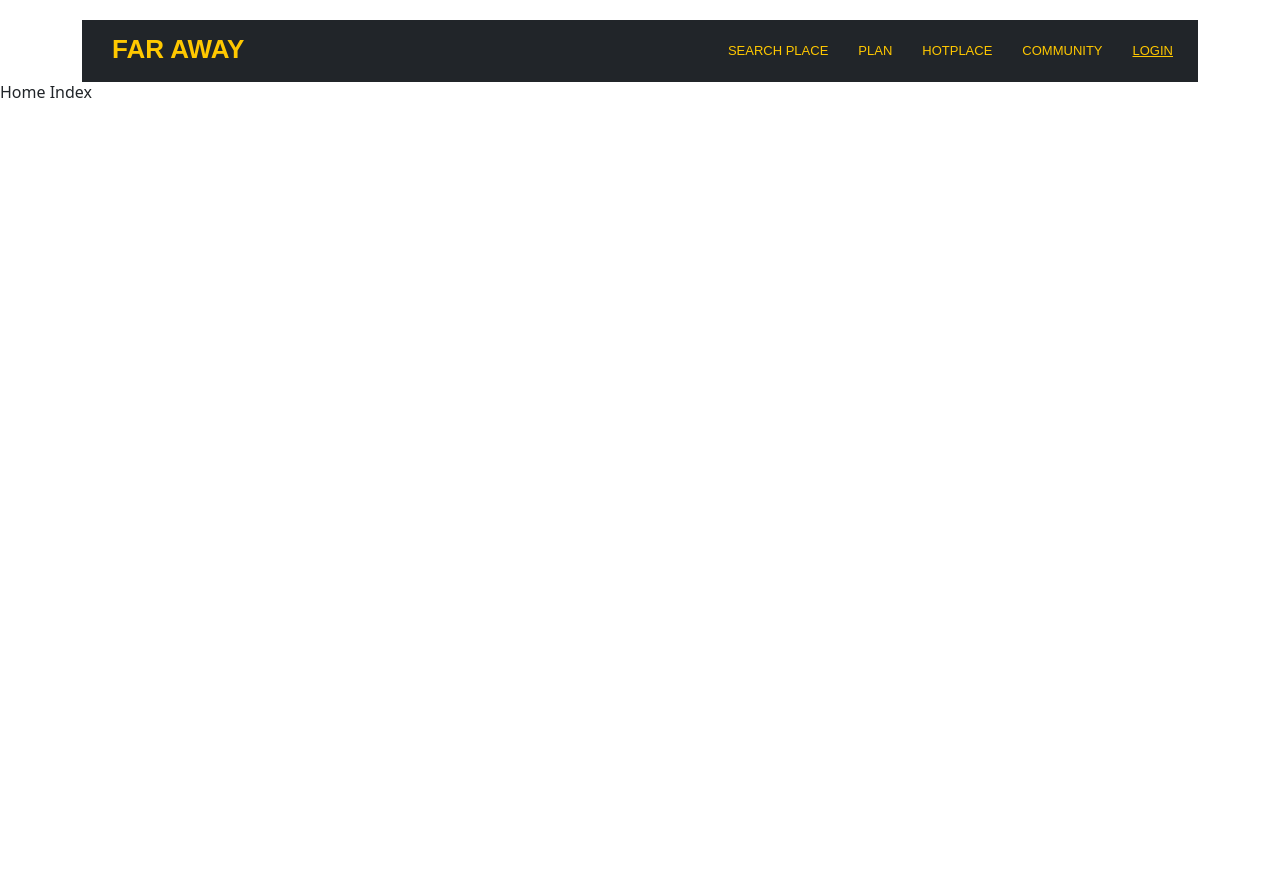
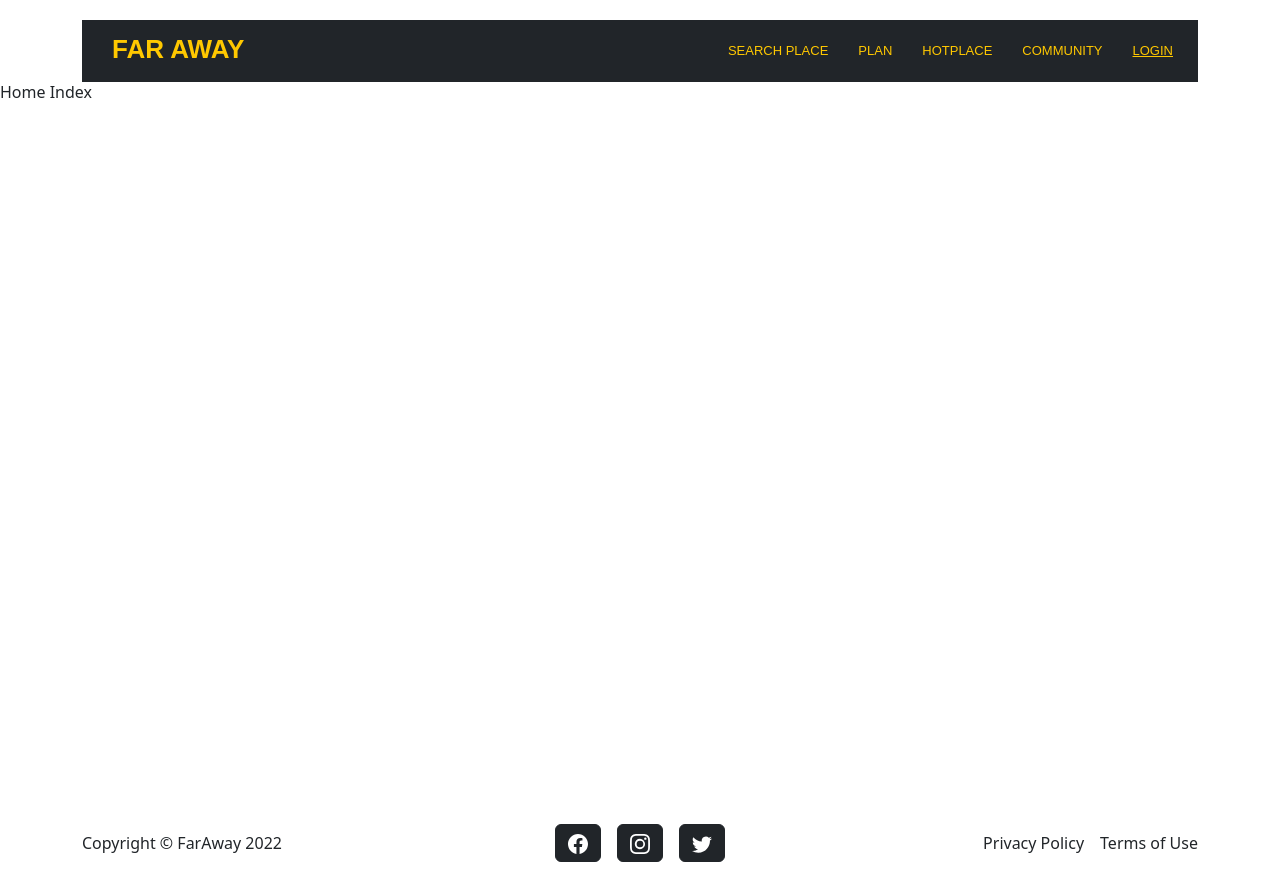
Before and after one commit to SSAFY-FarAway/faraway-client, a Vue app: page /index in a window 1280 px wide. Before the commit the page ends 800 px from the top, so only its background shows below. Built offline with nearby package versions, Linux system fonts and the light colour scheme.

Commit message:
FAR-62/feat : Footer

```diff
--- a/public/index.html
+++ b/public/index.html
@@ -5,6 +5,17 @@
     <meta http-equiv="X-UA-Compatible" content="IE=edge" />
     <meta name="viewport" content="width=device-width,initial-scale=1.0" />
     <link rel="icon" href="<%= BASE_URL %>favicon.ico" />
+    <!-- Google fonts-->
+    <link
+      href="https://fonts.googleapis.com/css?family=Montserrat:400,700"
+      rel="stylesheet"
+      type="text/css"
+    />
+    <link
+      href="https://fonts.googleapis.com/css?family=Roboto+Slab:400,100,300,700"
+      rel="stylesheet"
+      type="text/css"
+    />
     <title>FarAway</title>
   </head>
   <body>
--- a/src/App.vue
+++ b/src/App.vue
@@ -2,16 +2,19 @@
   <div id="app">
     <the-navbar />
     <router-view id="app-router" />
+    <the-footer />
   </div>
 </template>
 
 <script>
 import TheNavbar from "@/components/common/TheNavbar";
+import TheFooter from "@/components/common/TheFooter";
 
 export default {
   name: "App",
   components: {
     TheNavbar,
+    TheFooter,
   },
 };
 </script>
@@ -20,6 +23,7 @@ export default {
 @import "@/assets/css/style.css";
 
 #app-router {
+  min-height: 100vh;
   padding-top: 80px;
 }
 
--- a/src/assets/css/style.css
+++ b/src/assets/css/style.css
@@ -1,5 +1,29 @@
+/* General */
+:root {
+  --font-sans-serif: system-ui, -apple-system, "Segoe UI", Roboto,
+    "Helvetica Neue", Arial, "Noto Sans", "Liberation Sans", sans-serif,
+    "Apple Color Emoji", "Segoe UI Emoji", "Segoe UI Symbol", "Noto Color Emoji";
+  --font-monospace: SFMono-Regular, Menlo, Monaco, Consolas, "Liberation Mono",
+    "Courier New", monospace;
+  --gradient: linear-gradient(
+    180deg,
+    rgba(255, 255, 255, 0.15),
+    rgba(255, 255, 255, 0)
+  );
+  --body-font-family: Roboto Slab, -apple-system, BlinkMacSystemFont, Segoe UI,
+    Roboto, Helvetica Neue, Arial, sans-serif, Apple Color Emoji, Segoe UI Emoji,
+    Segoe UI Symbol, Noto Color Emoji;
+  --body-font-size: 1rem;
+
+  --main-color: #ffc800;
+  --sub-color: #212529;
+}
+
 body {
-  overflow-y: hidden; /* Hide vertical scrollbar */
+  /*overflow-y: hidden;*/
+  font-family: var(--body-font-family);
+  font-size: var(--body-font-size);
+  font-weight: var(--body-font-weight);
 }
 
 /* Header */
@@ -11,11 +35,11 @@ body {
 }
 
 #header .header-container {
-  background: #212529;
+  background: var(--sub-color);
 }
 
 #header.header-scrolled {
-  background: #212529;
+  background: var(--sub-color);
   box-shadow: 0px 2px 15px rgba(0, 0, 0, 0.1);
   top: 0;
 }
@@ -23,7 +47,7 @@ body {
 #header .logo {
   overflow: hidden;
   padding: 16px 30px 12px 30px;
-  background: #212529;
+  background: var(--sub-color);
 }
 
 #header .logo h1 {
@@ -36,7 +60,7 @@ body {
 
 #header .logo h1 a,
 #header .logo h1 a:hover {
-  color: #ffc800;
+  color: var(--main-color);
   text-decoration: none;
 }
 
@@ -50,12 +74,12 @@ body {
   #header {
     box-shadow: 0px 2px 15px rgba(0, 0, 0, 0.1);
     top: 0;
-    background: #212529;
+    background: var(--sub-color);
   }
 
   #header.header-scrolled,
   #header .header-container {
-    background: #212529;
+    background: var(--sub-color);
   }
 
   #header .logo {
@@ -90,7 +114,7 @@ body {
   align-items: center;
   justify-content: space-between;
   padding: 10px 0 10px 30px;
-  color: #ffc800;
+  color: var(--main-color);
   transition: 0.3s;
   font-size: 13px;
   font-weight: 500;
@@ -116,7 +140,7 @@ body {
 
 .navbar .getstarted,
 .navbar .getstarted:focus {
-  background: #212529;
+  background: var(--sub-color);
   padding: 10px 25px;
   margin-left: 30px;
   margin-right: 15px;
@@ -154,17 +178,17 @@ body {
 }
 
 .nav-link-item {
-  color: #212529 !important;
+  color: var(--sub-color) !important;
 }
 
 .nav-link-item:hover {
-  color: #ffc800 !important;
+  color: var(--main-color) !important;
 }
 
 .navbar .dropdown ul a:hover,
 .navbar .dropdown ul .active:hover,
 .navbar .dropdown ul li:hover > a {
-  color: #ffc800;
+  color: var(--main-color);
 }
 
 .navbar .dropdown:hover > ul {
@@ -259,7 +283,7 @@ body {
 .navbar-mobile a:hover,
 .navbar-mobile .active,
 .navbar-mobile li:hover > a {
-  color: #212529;
+  color: var(--sub-color);
 }
 
 .navbar-mobile .getstarted,
@@ -294,7 +318,7 @@ body {
 .navbar-mobile .dropdown ul a:hover,
 .navbar-mobile .dropdown ul .active:hover,
 .navbar-mobile .dropdown ul li:hover > a {
-  color: #212529;
+  color: var(--sub-color);
 }
 
 .navbar-mobile .dropdown > .dropdown-active {
--- a/src/components/common/TheFooter.vue
+++ b/src/components/common/TheFooter.vue
@@ -1,11 +1,43 @@
 <template>
-  <div></div>
+  <div class="container footer py-4">
+    <div class="row align-items-center">
+      <div class="col-lg-4 text-lg-start">Copyright &copy; FarAway 2022</div>
+      <div class="col-lg-4 my-3 my-lg-0 d-flex justify-content-center">
+        <a class="btn btn-dark mx-2" href="#!" aria-label="facebook">
+          <b-icon icon="facebook"></b-icon>
+        </a>
+        <a class="btn btn-dark mx-2" href="#!" aria-label="instagram">
+          <b-icon icon="instagram"></b-icon>
+        </a>
+        <a class="btn btn-dark mx-2" href="#!" aria-label="twitter">
+          <b-icon icon="twitter"></b-icon>
+        </a>
+      </div>
+      <div class="col-lg-4 text-lg-end">
+        <a class="link-dark text-decoration-none me-3" v-b-modal.modal-1
+          >Privacy Policy</a
+        >
+        <b-modal id="modal-1" title="Privacy Policy">
+          <p class="my-4">Privacy Policy</p>
+        </b-modal>
+
+        <a class="link-dark text-decoration-none" v-b-modal.modal-2
+          >Terms of Use</a
+        >
+        <b-modal id="modal-2" title="이용약관">
+          <p class="my-4">이용약관</p>
+        </b-modal>
+      </div>
+    </div>
+  </div>
 </template>
 
 <script>
+import { BIcon } from "bootstrap-vue";
+
 export default {
-  name: "",
-  components: {},
+  name: "TheFooter",
+  components: { BIcon },
   data() {
     return {
       message: "",
```
